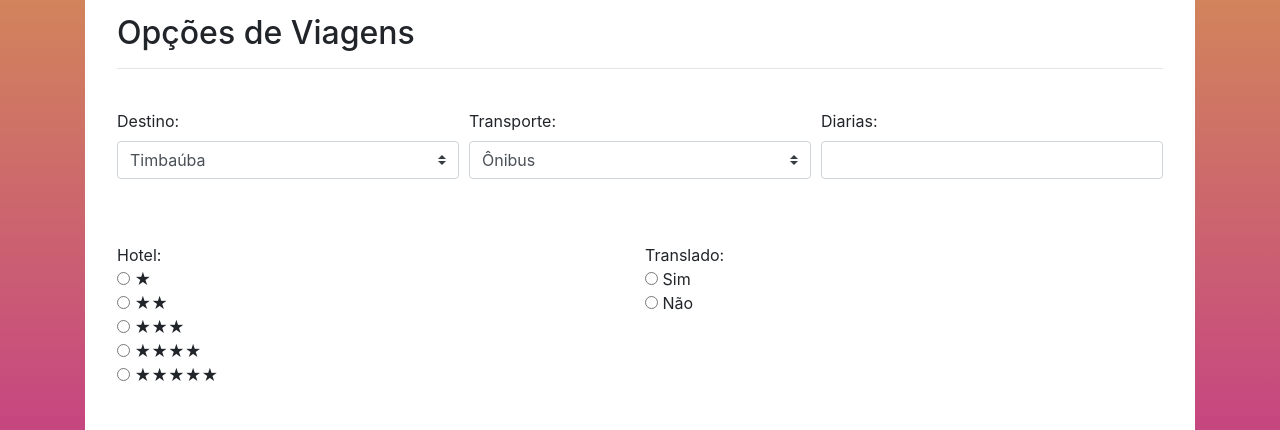
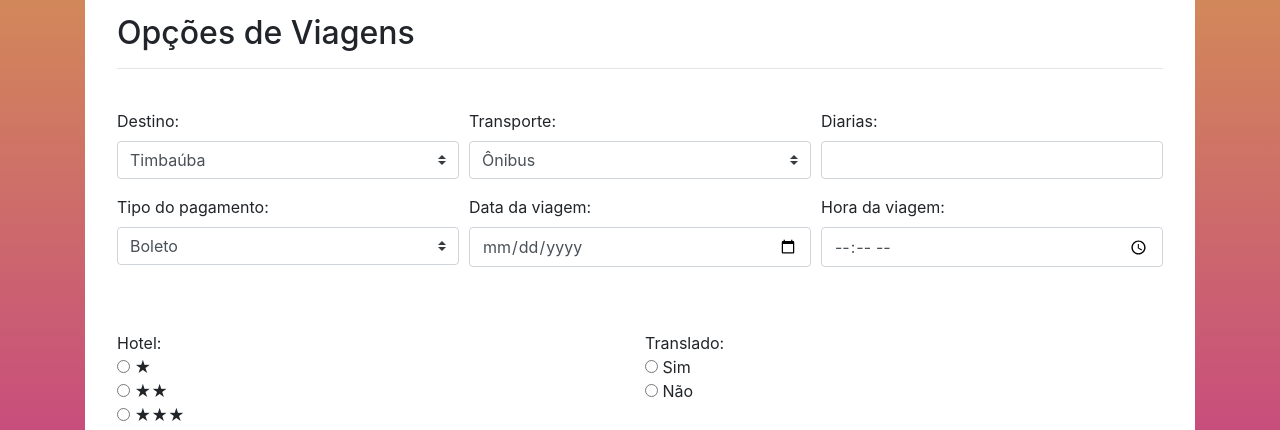
Before and after one commit to rafaelgibam/projetophp, a PHP site: page /usuario/perfil.php in a window 1280 px wide. Shown: the part 448-878 px from the top of the page. Run offline with PHP 8.4, Linux system fonts and the light colour scheme; the visitor is signed in with stand-in values (Sample User, id 1); data comes from the database, SQL or seed files in the repository.

Commit message:
Implementação dos inputs no layout da tela de perfil, data, hora e tipo de pagamento da viagem.

```diff
--- a/public/usuario/perfil.php
+++ b/public/usuario/perfil.php
@@ -114,6 +114,25 @@ $usu = $u->selectId($_SESSION['id']);
                     <input type="number" class="form-control">
                 </div>
 
+                <div class="form-group col-4">
+                   <label for="tipopagamento">Tipo do pagamento:</label>
+                    <select class="custom-select" name="pagamento">
+                        <option value="Boleto">Boleto</option>
+                        <option value="Cartão">Cartão</option>
+                    </select>
+                </div>
+
+                <div class="form-group col-4">
+                    <label for="data">Data da viagem: </label>
+                    <input type="date" id="data" name="data" class="form-control">
+                </div>
+
+                <div class="form-group col-4">
+                    <label for="hora">Hora da viagem: </label>
+                    <input type="time" id="hora" name="hora" class="form-control">
+                </div>
+
+
             </div>
 
             <div class="form-row mt-5">
```
